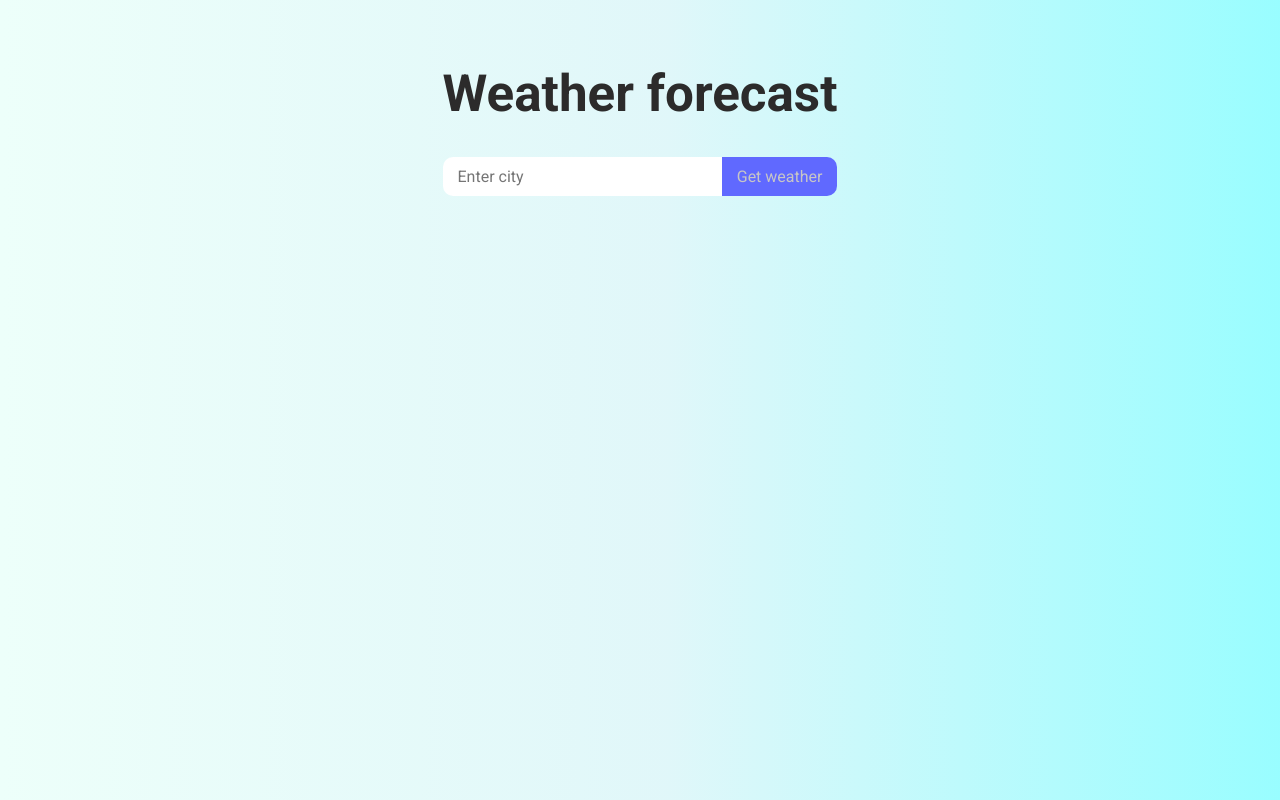
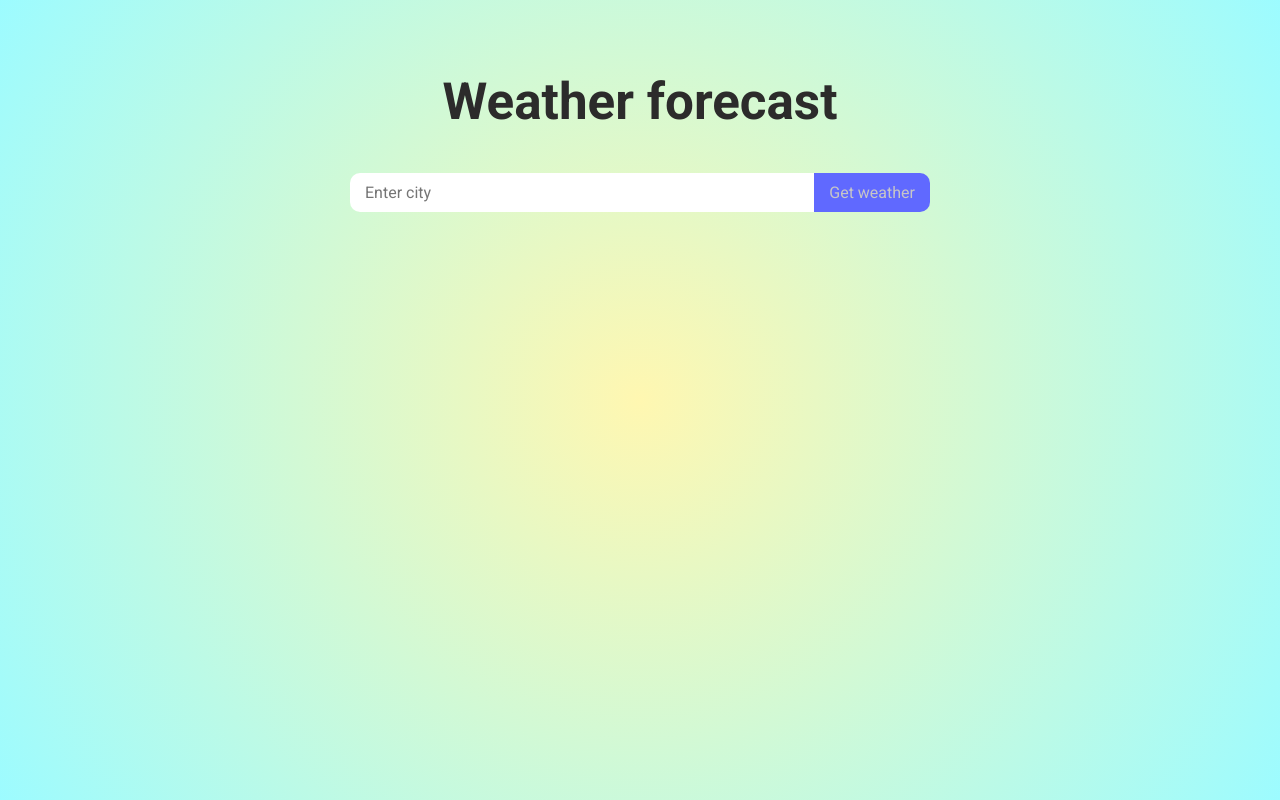
Before and after one commit to MartaMarkiv/weatherApp, a React (Vite) app: page / in a window 1280 px wide. Built offline with nearby package versions, Linux system fonts and the light colour scheme; no server answers.

Commit message:
Added styles to display appropriate weather conditions.

```diff
--- a/src/App.scss
+++ b/src/App.scss
@@ -1,10 +1,60 @@
 #root {
-  max-width: 1280px;
-  margin: 0 auto;
-  padding: 2rem;
+  flex: 1;
   text-align: center;
 }
 
+.forecast-page {
+  background: radial-gradient(
+    circle,
+    rgba(255, 238, 89, 0.47) 0%,
+    rgba(120, 250, 255, 0.73) 100%
+  );
+  padding: 2rem;
+  flex: 1;
+  height: 100%;
+  box-sizing: border-box;
+
+  &.sunny {
+    background: linear-gradient(
+      136deg,
+      rgba(255, 209, 43, 1) 0%,
+      rgba(255, 238, 107, 0.73) 52%
+    );
+  }
+
+  &.rainy {
+    background: linear-gradient(
+      136deg,
+      rgba(43, 138, 255, 1) 0%,
+      rgba(0, 204, 255, 0.73) 52%
+    );
+  }
+  &.partly-cloudy {
+    background: linear-gradient(
+      136deg,
+      rgba(255, 255, 158, 1) 0%,
+      rgba(220, 224, 224, 0.64) 52%
+    );
+  }
+  &.cloudy {
+    background: linear-gradient(
+      136deg,
+      rgba(128, 128, 128, 1) 0%,
+      rgba(191, 191, 191, 0.73) 52%
+    );
+  }
+  &.snowy {
+    background: linear-gradient(
+      136deg,
+      rgba(227, 244, 255, 1) 0%,
+      rgba(242, 255, 255, 0.64) 52%
+    );
+  }
+}
+
+.forecast-container {
+  max-width: 580px;
+  margin: 0 auto;
   .get-weather-form {
     margin-bottom: 50px;
 
@@ -46,6 +96,7 @@
       }
     }
   }
+}
 
 .error-message {
   color: #f80404;
--- a/src/App.tsx
+++ b/src/App.tsx
@@ -87,10 +87,23 @@ function App() {
     [city]
   );
 
+  const getWeatherType = (weatherCondition: string) => {
+    const conditionString = weatherCondition.toLowerCase();
+
+    if (conditionString.includes("sunny")) return "sunny";
+    if (conditionString.includes("rain")) return "rainy";
+    if (conditionString.includes("partly cloudy")) return "partly-cloudy";
+    if (conditionString.includes("cloud")) return "cloudy";
+    if (conditionString.includes("snow")) return "snowy";
+    return "";
+  };
+
   return (
-    <>
+    <section
+      className={`forecast-page ${weatherForecast ? getWeatherType(weatherForecast.conditions) : ""}`}
+    >
       <h1>Weather forecast</h1>
-      <div>
+      <div className="forecast-container">
         <div className="get-weather-form">
           <form onSubmit={getWeather}>
             <input
@@ -110,9 +123,10 @@ function App() {
             <p className="error-message">{errorMessage}</p>
           )}
         </div>
+
+        {weatherForecast && <ForecastCard {...weatherForecast} />}
       </div>
-      {weatherForecast && <ForecastCard {...weatherForecast} />}
-    </>
+    </section>
   );
 }
 
--- a/src/index.scss
+++ b/src/index.scss
@@ -9,12 +9,6 @@
 }
 
 body {
-  background: linear-gradient(
-    90deg,
-    rgba(237, 255, 250, 1) 0%,
-    rgba(213, 244, 247, 0.73) 52%,
-    rgba(133, 253, 255, 0.84) 100%
-  );
   color: rgb(44, 43, 43);
   margin: 0;
   display: flex;
```
Lines whose indentation alone changed are shown as unchanged.
